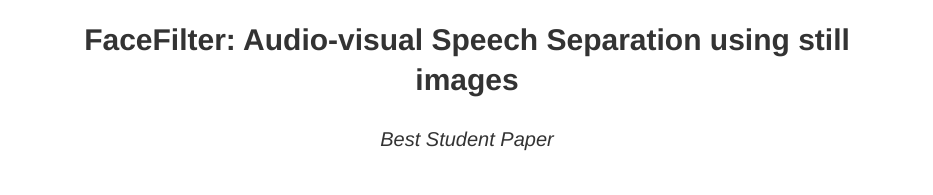
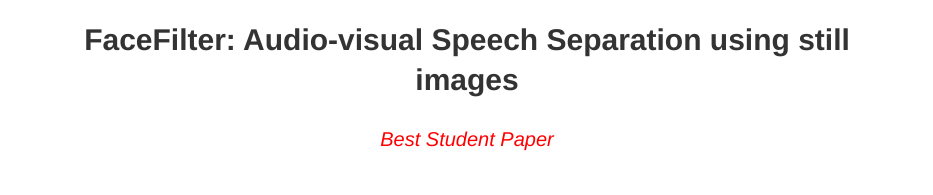
Before and after one commit to soowhanchung/facefilter, a plain HTML site: page index.html in a window 1280 px wide. Shown: the top 195 px of the page, without its empty margins (173-1106 px from the left). Drawn offline with nearby package versions, Linux system fonts and the light colour scheme; some packages are replaced by stand-ins of ours; a web font is replaced by a local one.

Commit message:
change font color

```diff
--- a/index.html
+++ b/index.html
@@ -20,7 +20,7 @@
       <div class="header">
         <div style="font-size: 10px">
         <h1> <center> FaceFilter: Audio-visual Speech Separation using still images</center> </h1>
-        <h3> <center> <p stype="color:red"> <i>Best Student Paper</i> </p></center> </h3>
+        <h3> <center> <p style="color:red"> <i>Best Student Paper</i> </p></center> </h3>
         <h4 style="color: #517CB9; font-size: 30px">
 		<center>
 			<a href="http://www.interspeech2020.org/"> <img src="./INTERSPEECH_2020_logo.png" style="max-width:100%"></a>
```
